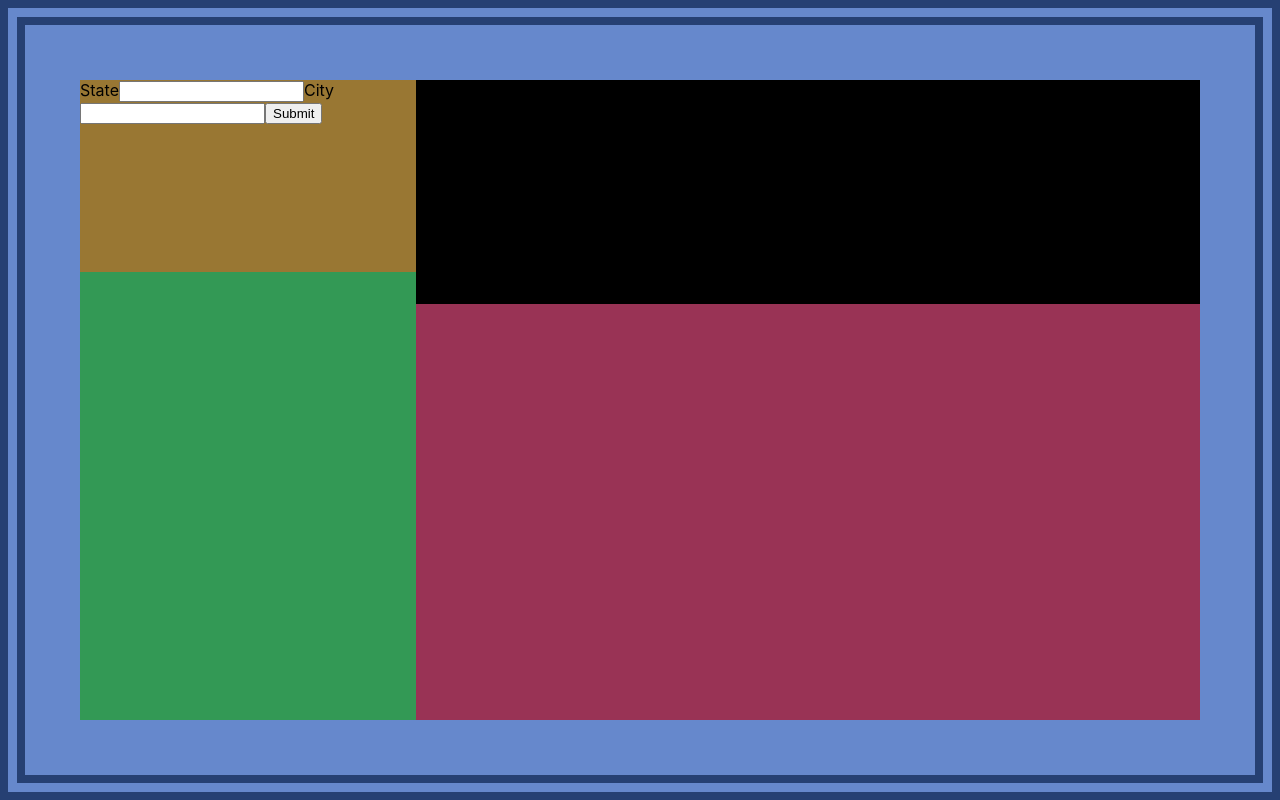
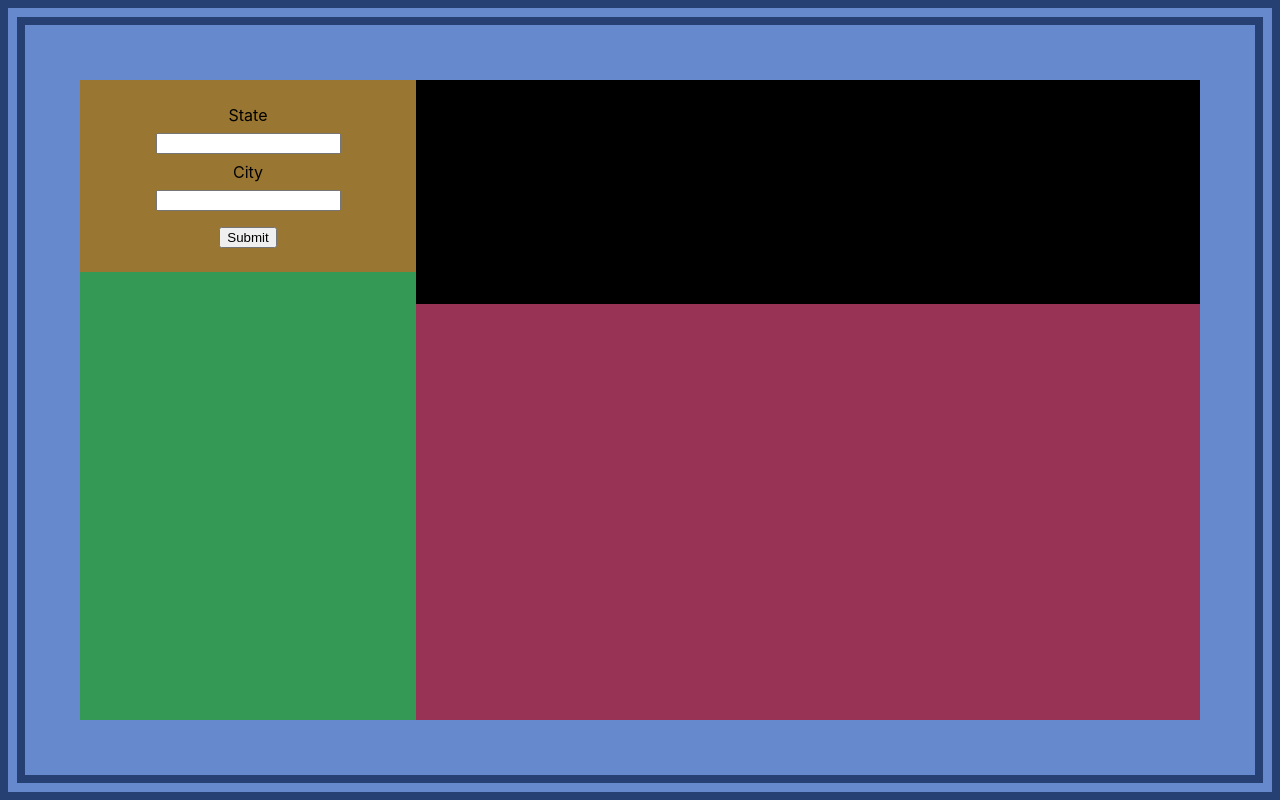
Before and after one commit to CHart-Cavanaugh/WeatherApp, a React (Create React App) app: page / in a window 1280 px wide. Built offline with nearby package versions, Linux system fonts and the light colour scheme.

Commit message:
Define a basic style for the "#weather-request-form" element and it's content.

```diff
--- a/src/App.scss
+++ b/src/App.scss
@@ -63,6 +63,29 @@ body {
 
       background: hsl(40, 50%, 40%);
       height: 30%;
+      display: flex;
+      flex-direction: column;
+      align-items: center;
+      justify-content: center;
+
+      label {
+
+        text-align: center;
+
+        input {
+
+          display: block;
+          margin: .5rem 0;
+
+        }
+
+      }
+
+      button {
+
+        margin-top: .5rem;
+
+      }
 
     }
 
```
